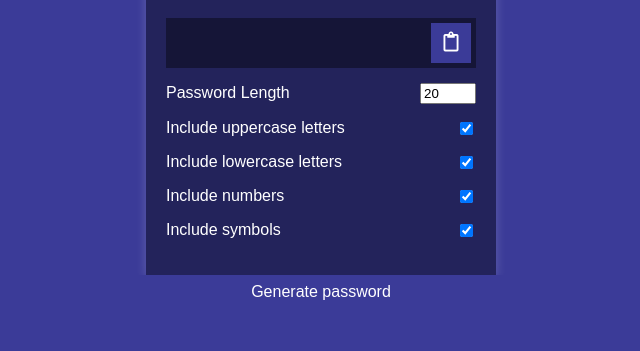
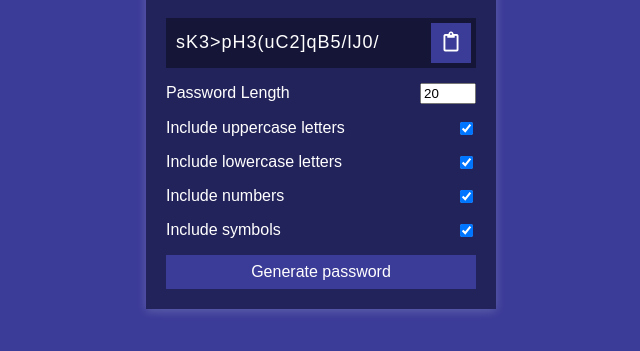
Before and after one commit to gvisis/50-projects-50-days, a website: page password-generator-ui/index.html in a window 1280 px wide. Both pictures are taken after a click on the button "Generate password". Shown: the part 305-656 px from the top of the page, without its empty margins (319-959 px from the left). Drawn offline with Linux system fonts and the light colour scheme; a web font is replaced by a local one.

Commit message:
generates password

```diff
--- a/password-generator-ui/index.html
+++ b/password-generator-ui/index.html
@@ -39,8 +39,8 @@
       <label>Include symbols</label>
       <input type="checkbox" id="symbols" checked>
     </div>
+    <button class="btn btn-large" id="generate">Generate password</button>
   </div>
-  <button class="btn btn-large" id="generate">Generate password</button>
   </div>
   <script src="script.js"></script>
 </body>
--- a/password-generator-ui/script.js
+++ b/password-generator-ui/script.js
@@ -1,8 +1,56 @@
+const resultEl = document.getElementById('result');
+const lengthEl = document.getElementById('length');
+const uppercaseEl = document.getElementById('uppercase');
+const lowercaseEl = document.getElementById('lowercase');
+const numbersEl = document.getElementById('numbers');
+const symbolsEl = document.getElementById('symbols');
+const clipboardEl = document.getElementById('clipboard');
+const generateEl = document.getElementById('generate');
+
+
 const randomFunc = {
   lower: getRandomLower,
   upper: getRandomUpper,
   number: getRandomNumber,
   symbol: getRandomSymbol
+}
+
+generateEl.addEventListener('click', () => {
+
+  // Returns length value in number;
+  const length = +lengthEl.value;
+
+  // Returns true or false if checked/unchecked
+  const hasLower = lowercaseEl.checked;
+  const hasUpper = uppercaseEl.checked;
+  const hasNumber = numbersEl.checked;
+  const hasSymbols = symbolsEl.checked;
+
+  resultEl.innerText = generatePassword(hasLower, hasUpper, hasNumber, hasSymbols, length);
+
+})
+
+function generatePassword(lower, upper, number, symbol, length) {
+  let generatedPassword = '';
+
+  // How many checkboxes are selected
+  const typesCount = lower + upper + number + symbol;
+
+  // filters out everything that has false as a value and doesn't include in the array
+  const typesArray = [{ lower }, { upper }, { number }, { symbol }].filter(item => Object.values(item)[0])
+
+  if (typesCount === 0) {
+    return ""
+  }
+
+  for (let i = 0; i < length; i += typesCount) {
+    typesArray.forEach(type => {
+      const funcName = Object.keys(type)[0]
+      generatedPassword += randomFunc[funcName]();
+    })
+  }
+  const finalPassword = generatedPassword.slice(0, length)
+  return finalPassword;
 }
 
 function getRandomLower() {
```
